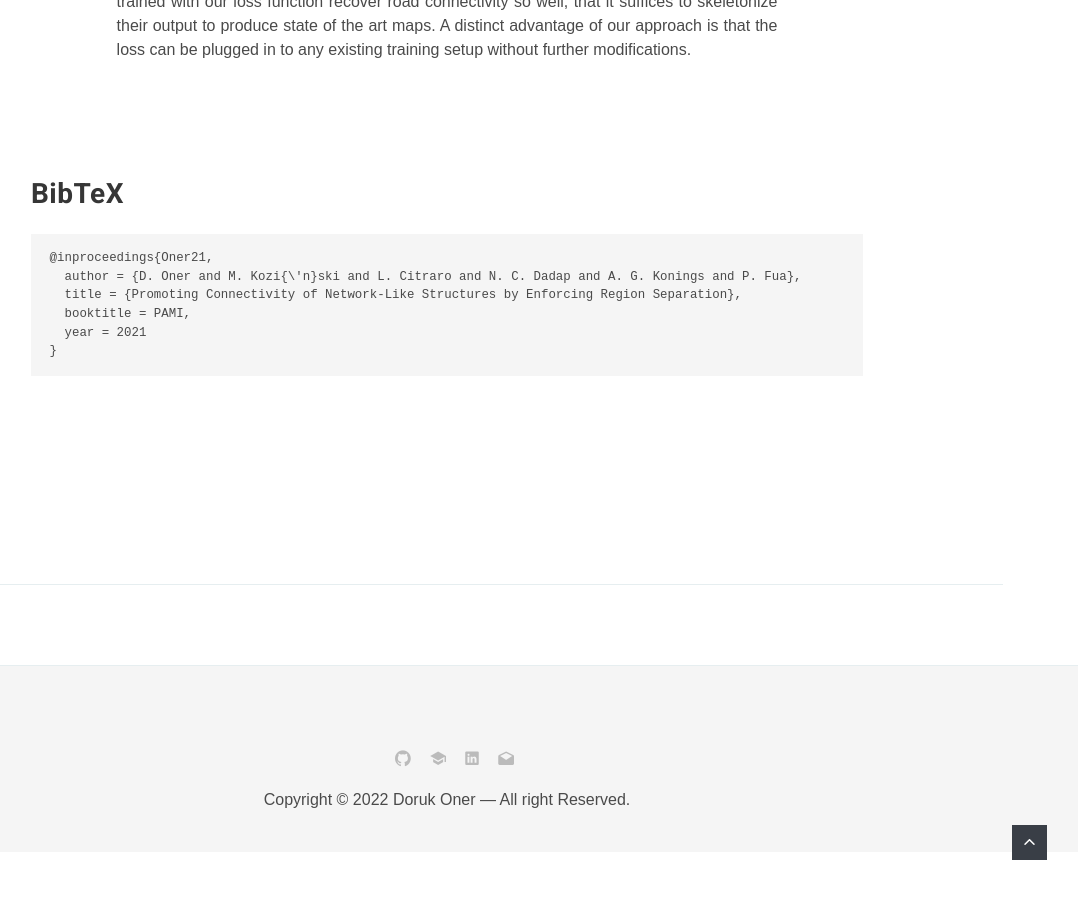
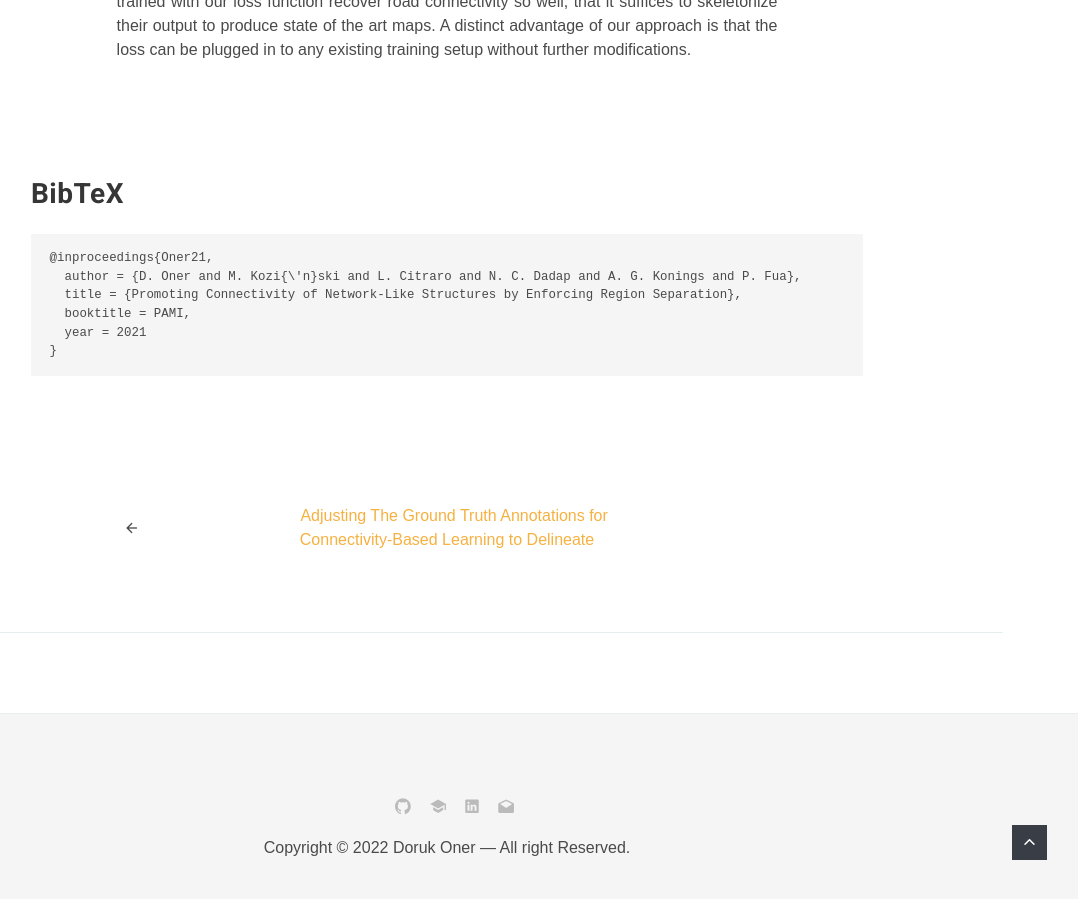
Before and after one commit to doruk-oner/doruk-oner.github.io, a Jekyll site: the page built from _projects/Promoting-Connectivity.html, in a window 1280 px wide and 900 px high, scrolled down 1285 px. Shown: the whole window, without its empty margins (193-1271 px from the left). Built offline with Jekyll 4.4.1, drawn with Linux system fonts in a browser that asks for light colours; nearby versions of some CDN libraries; some web fonts are replaced; comment, search, counter and statistics services are not loaded; a style sheet for code colours, icons or effects is not loaded.

Commit message:
Project navigation fixed, new paper added

```diff
--- a/_includes/header.html
+++ b/_includes/header.html
@@ -24,9 +24,9 @@
             <div class="nav__title">Menu</div>
 
             <ul class="nav__list list-reset">
-              <li class="nav__item">
+              <!-- <li class="nav__item">
                 <a href="{{site.baseurl}}/" class="nav__link">Home</a>
-              </li>
+              </li> -->
               {% for page in site.pages %}
                 {% unless page.name == 'tags.html' or page.name == '404.html' or !page.project%}
               {% if page.title %}
--- a/_layouts/project.html
+++ b/_layouts/project.html
@@ -86,34 +86,32 @@ layout: default
   <div class="post__navigation">
     {% if page.previous.url %}
     <div class="prev">
-      <a class="post__nav__image" href="{{ site.baseurl }}{{page.previous.url}}" style="background-image: url({{site.baseurl}}/images/{{page.previous.image}})"></a>
-      <h2 class="post__nav__title">
-        <i class="ion ion-md-arrow-back"></i>
-        <a href="{{ site.baseurl }}{{page.previous.url}}">{{page.previous.title}}</a>
-      </h2>
-      <p class="prev__excerpt">
+      <div class="prev__excerpt">
         {% if page.previous.description %}
           {{ page.previous.description }}
         {% else %}
-          {{ page.previous.content | strip_html | truncate: 110 }}
+          <div class="prev__excerpt">
+            <i class="ion ion-md-arrow-back" style="position:relative; top:0.8em; right:10em;"></i>
+            <a href="{{ site.baseurl }}{{page.previous.url}}">{{ page.previous.title | truncate: 150 }}</a>
+          </div>
+
         {% endif %}
-      </p>
+      </div>
     </div>
     {% endif %}
 
     {% if page.next.url %}
     <div class="next">
-      <a class="post__nav__image" href="{{ site.baseurl }}{{page.next.url}}" style="background-image: url({{site.baseurl}}/images/{{page.next.image}})">
+      <!-- <a class="post__nav__image" href="{{ site.baseurl }}{{page.next.url}}" style="background-image: url({{site.baseurl}}/images/{{page.next.image}})"> -->
       </a>
-      <h2 class="post__nav__title">
-        <a href="{{ site.baseurl }}{{page.next.url}}">{{page.next.title}}</a>
-        <i class="ion ion-md-arrow-forward"></i>
-      </h2>
       <p class="next__excerpt">
         {% if page.next.description %}
           {{ page.next.description }}
         {% else %}
-          {{ page.next.content | strip_html | truncate: 110 }}
+          <div class="next__excerpt">
+            <a href="{{ site.baseurl }}{{page.next.url}}">{{ page.next.title | truncate: 150}}</a>
+            <i class="ion ion-md-arrow-forward" style="position:relative; bottom:0.8em; left:10em;"></i>
+          </div>
         {% endif %}
       </p>
     </div>
--- /dev/null
+++ b/_projects/Adjusting-Groundtruth.html
@@ -0,0 +1,133 @@
+---
+layout: project
+project: true
+title: Adjusting The Ground Truth Annotations for Connectivity-Based Learning to Delineate
+als: adjusting-groundtruth
+date:   2021-01-01 00:00:00 +0300
+image:  conn_teaser.png
+tags:   ["Snakes", "Biomedical"]
+authors: <strong>Doruk Oner</strong>, Leonardo Citraro, Mateusz Kozinski, Pascal Fua
+conference: arXiv Preprint, 2021
+paperpdf: "https://drive.google.com/file/d/1J9GFduu2Fj3WK3E_ulNYKonSjtOPGt74/view?usp=sharing"
+paperarxiv: "https://arxiv.org/pdf/2112.02781"
+papercode: "https://github.com/doruk-oner/SnakesLoss"
+paperpage: "https://github.com/doruk-oner/SnakesLoss"
+---
+
+<div class="hero-body">
+<div class="container">
+    <div class="columns is-centered">
+    <div class="column has-text-centered">
+        <h1 class="title is-1 publication-title">Adjusting The Ground Truth Annotations for Connectivity-Based Learning to Delineate</h1>
+        <div class="is-size-5 publication-authors">
+        <span class="author-block">
+            <a href="https://doruk-oner.github.io/about/">Doruk Oner</a><sup>1</sup>,
+        </span>
+        <span class="author-block">
+            <a href="https://scholar.google.com/citations?user=OgxqlQkAAAAJ&hl=en">Leonardo Citraro</a><sup>1</sup>,
+        </span>
+        <span class="author-block">
+            <a href="https://scholar.google.com/citations?user=oDDqnQ4AAAAJ&hl=en">Mateusz Kozinski</a><sup>1</sup>,</span>
+        <span class="author-block">
+            <a href="https://people.epfl.ch/pascal.fua/bio?lang=en">Pascal Fua</a><sup>1</sup>
+        </span>
+        </div>
+
+    <div class="is-size-5 publication-authors">
+        <span class="author-block"><sup>1</sup>Computer Vision Laboratory, EPFL</span>
+        </div>
+
+        <div class="is-size-5" style="padding-top: 10px">
+        <span>
+            <img src="/images/epfl-logo.png" alt="EPFL logo" style="width:200px; vertical-align: middle; padding: 15px 15px">
+        </span>
+        </div>
+
+        <div class="column has-text-centered">
+        <div class="publication-links">
+            <!-- PDF Link. -->
+            <span class="link-block">
+                <a href="{{ page.paperpdf }}" class="external-link button is-normal is-rounded is-dark">
+                    <span class="icon">
+                        <svg class="svg-inline--fa fa-file-pdf fa-w-12" aria-hidden="true" focusable="false" data-prefix="fas"
+                            data-icon="file-pdf" role="img" xmlns="http://www.w3.org/2000/svg" viewBox="0 0 384 512"
+                            data-fa-i2svg="" height="70%">
+                            <path fill="currentColor"
+                                d="M181.9 256.1c-5-16-4.9-46.9-2-46.9 8.4 0 7.6 36.9 2 46.9zm-1.7 47.2c-7.7 20.2-17.3 43.3-28.4 62.7 18.3-7 39-17.2 62.9-21.9-12.7-9.6-24.9-23.4-34.5-40.8zM86.1 428.1c0 .8 13.2-5.4 34.9-40.2-6.7 6.3-29.1 24.5-34.9 40.2zM248 160h136v328c0 13.3-10.7 24-24 24H24c-13.3 0-24-10.7-24-24V24C0 10.7 10.7 0 24 0h200v136c0 13.2 10.8 24 24 24zm-8 171.8c-20-12.2-33.3-29-42.7-53.8 4.5-18.5 11.6-46.6 6.2-64.2-4.7-29.4-42.4-26.5-47.8-6.8-5 18.3-.4 44.1 8.1 77-11.6 27.6-28.7 64.6-40.8 85.8-.1 0-.1.1-.2.1-27.1 13.9-73.6 44.5-54.5 68 5.6 6.9 16 10 21.5 10 17.9 0 35.7-18 61.1-61.8 25.8-8.5 54.1-19.1 79-23.2 21.7 11.8 47.1 19.5 64 19.5 29.2 0 31.2-32 19.7-43.4-13.9-13.6-54.3-9.7-73.6-7.2zM377 105L279 7c-4.5-4.5-10.6-7-17-7h-6v128h128v-6.1c0-6.3-2.5-12.4-7-16.9zm-74.1 255.3c4.1-2.7-2.5-11.9-42.8-9 37.1 15.8 42.8 9 42.8 9z">
+                            </path>
+                        </svg><!-- <i class="fas fa-file-pdf"></i> Font Awesome fontawesome.com -->
+                    </span>
+                    <span>Paper</span>
+                </a>
+            </span>
+            &emsp;
+            <span class="link-block">
+                <a href="{{ page.paperarxiv }}" class="external-link button is-normal is-rounded is-dark">
+                    <span class="icon">
+                        <i class="ai ai-arxiv" ::before></i>
+                    </span>
+                    <span>arXiv</span>
+                </a>
+            </span>
+            &emsp;
+            <span class="link-block">
+                <a href="{{ page.papercode }}" class="external-link button is-normal is-rounded is-dark">
+                    <span class="icon">
+                        <i class="ion ion-logo-github"></i>
+                    </span>
+                    <span>Code</span>
+                </a>
+            </span>
+
+            </div>
+        </div>
+
+        </div>
+    </div>
+    </div>
+</div>
+</div>
+
+<section class="section">
+    <div class="container">
+
+        <!-- Abstract. -->
+        <div class="columns is-centered has-text-centered">
+            <div class="column is-four-fifths">
+                <h2 class="title is-2">Abstract</h2>
+                <div class="content has-text-justified">
+
+                    <p>
+                        Deep learning-based approaches to delineating 3D structure depend on accurate annotations to train the networks. Yet, in
+                        practice, people, no matter how conscientious, have trouble precisely delineating in 3D and on a large scale, in part
+                        because the data is often hard to interpret visually and in part because the 3D interfaces are awkward to use.
+                    </p>
+                    <p>
+                        In this paper, we introduce a method that explicitly accounts for annotation inaccuracies.
+                        To this end, we treat the annotations as active contour models that can deform themselves while preserving their
+                        topology. This enables us to jointly train the network and correct potential errors in the original annotations. The
+                        result is an approach that boosts performance of deep networks trained with potentially inaccurate annotations.
+                    </p>
+
+                </div>
+            </div>
+        </div>
+    </div>
+    <!--/ Abstract. -->
+</section>
+
+<section class="section" id="BibTeX">
+    <div class="columns is-centered">
+        <div class="column is-full">
+            <div class="container content">
+                <h2 class="title">BibTeX</h2>
+                <pre><code>@inproceedings{Oner21,
+  author = {D. Oner and M. Kozi{\'n}ski and L. Citraro and N. C. Dadap and A. G. Konings and P. Fua},
+  title = {Promoting Connectivity of Network-Like Structures by Enforcing Region Separation},
+  booktitle = PAMI,
+  year = 2021
+}</code></pre>
+            </div>
+        </div>
+    </div>
+</section>
```
Also changed, not shown: _pages/about.md (deleted, +0 -26 lines), _pages/styleguide.md (deleted, +0 -93 lines).
